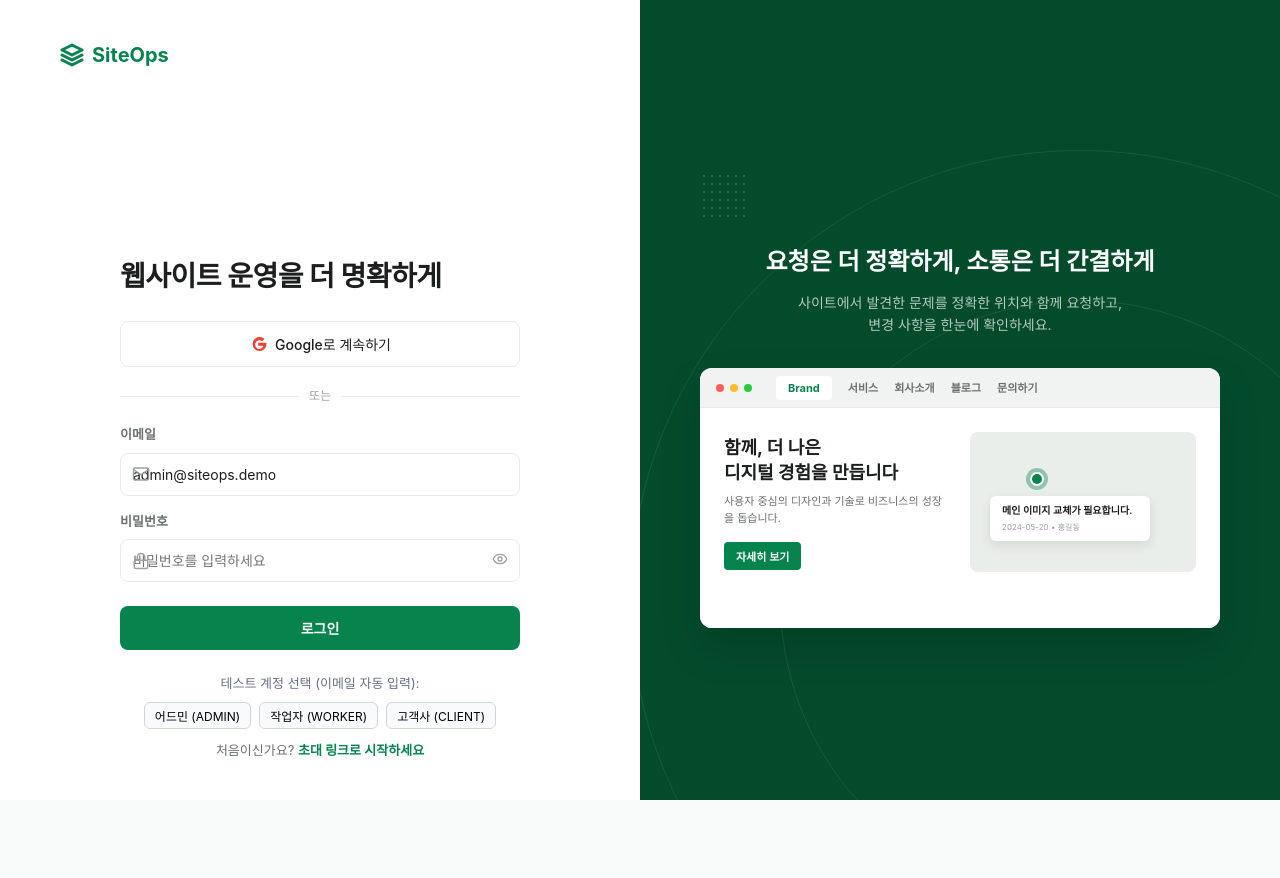
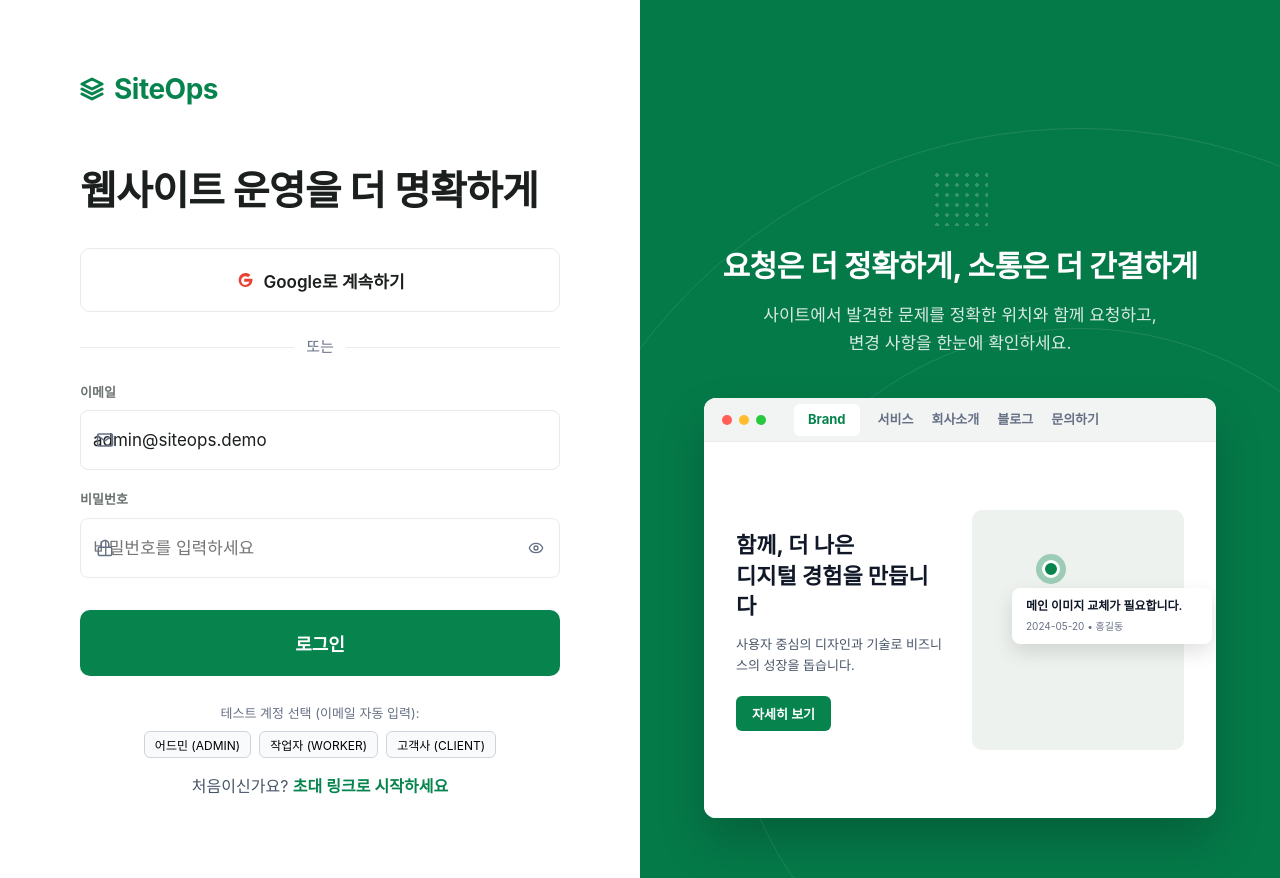
Before and after one commit to rhazns22/SiteOps_Front, a React (Vite) app: page /login in a window 1280 px wide. Before the commit the page ends 800 px from the top, so only its background shows below. Built offline with nearby package versions, Linux system fonts and the light colour scheme; no server answers; a web font is replaced by a local one.

Commit message:
fix: redesign login page layout with 50:50 grid, 530px form width, and DEV-only demo account selector

```diff
--- a/src/pages/Login.css
+++ b/src/pages/Login.css
@@ -1,24 +1,29 @@
+/* Layout Grid: 50:50 Split */
 .login-wrapper {
-  display: flex;
-  width: 100vw;
-  height: 100vh;
-  background-color: var(--surface);
-  overflow: hidden;
+  display: grid;
+  grid-template-columns: minmax(0, 1fr) minmax(0, 1fr);
+  width: 100%;
+  min-height: 100vh;
+  background-color: #ffffff;
+  overflow-x: hidden;
 }
 
+/* Left Login Form Panel */
 .login-left {
-  width: 50%;
-  height: 100%;
+  min-width: 0;
+  padding: 68px clamp(72px, 6.25vw, 100px);
+  background: #ffffff;
   display: flex;
   flex-direction: column;
-  padding: 40px 60px;
-  justify-content: space-between;
+  align-items: flex-start;
+  justify-content: flex-start;
 }
 
 .login-brand {
   display: flex;
   align-items: center;
-  gap: 8px;
+  gap: 10px;
+  margin-bottom: 56px;
 }
 
 .brand-logo {
@@ -28,123 +33,144 @@
 }
 
 .brand-name {
-  font-size: 20px;
+  font-size: 28px;
   font-weight: 700;
   color: var(--primary);
+  letter-spacing: -0.5px;
 }
 
 .login-form-container {
-  max-width: 400px;
   width: 100%;
-  margin: 0 auto;
+  max-width: 530px;
 }
 
 .login-title {
-  font-size: 28px;
+  font-size: 40px;
   font-weight: 700;
   color: var(--text-primary);
-  margin-bottom: 24px;
-  letter-spacing: -0.5px;
+  margin-bottom: 32px;
+  letter-spacing: -0.8px;
+  line-height: 1.25;
 }
 
 .google-btn {
   display: flex;
   align-items: center;
   justify-content: center;
-  gap: 8px;
+  gap: 10px;
   width: 100%;
-  padding: 12px;
+  height: 64px;
   border: 1px solid var(--border);
-  border-radius: 8px;
-  background-color: var(--surface);
+  border-radius: 10px;
+  background-color: #ffffff;
   color: var(--text-primary);
-  font-weight: 500;
-  font-size: 14px;
-  transition: background-color 0.2s ease;
+  font-weight: 600;
+  font-size: 17px;
+  cursor: pointer;
+  transition: background-color 0.2s ease, border-color 0.2s ease;
 }
 
 .google-btn:hover {
-  background-color: var(--background);
+  background-color: #f9fafb;
+  border-color: #d0d5dd;
 }
 
 .login-separator {
   display: flex;
   align-items: center;
   text-align: center;
-  color: var(--text-muted);
-  font-size: 12px;
-  margin: 20px 0;
+  color: #667085;
+  font-size: 15px;
+  margin: 24px 0;
+  width: 100%;
 }
 
 .login-separator::before,
 .login-separator::after {
   content: '';
   flex: 1;
-  border-bottom: 1px solid var(--border);
+  border-bottom: 1px solid #eaecf0;
 }
 
 .login-separator span {
-  padding: 0 10px;
+  padding: 0 12px;
 }
 
 .login-form {
   display: flex;
   flex-direction: column;
-  gap: 16px;
+  gap: 20px;
+  width: 100%;
 }
 
 .form-group {
   display: flex;
   flex-direction: column;
-  gap: 6px;
+  gap: 8px;
 }
 
 .form-group label {
-  font-size: 13px;
+  font-size: 17px;
   font-weight: 600;
-  color: var(--text-secondary);
+  color: #344054;
 }
 
 .input-with-icon {
   position: relative;
   display: flex;
   align-items: center;
+  width: 100%;
 }
 
 .input-icon {
   position: absolute;
-  left: 12px;
-  color: var(--text-muted);
+  left: 16px;
+  color: #667085;
+  pointer-events: none;
 }
 
 .input-with-icon input {
   width: 100%;
-  padding: 12px 12px 12px 42px;
-  border: 1px solid var(--border);
-  border-radius: 8px;
-  background-color: var(--surface);
-  color: var(--text-primary);
+  height: 60px;
+  padding: 0 16px 0 50px;
+  border: 1px solid #d0d5dd;
+  border-radius: 10px;
+  background-color: #ffffff;
+  color: #101828;
+  font-size: 17px;
+  outline: none;
+  transition: border-color 0.2s ease, box-shadow 0.2s ease;
 }
 
 .input-with-icon input:focus {
   border-color: var(--primary);
+  box-shadow: 0 0 0 4px rgba(7, 132, 78, 0.12);
 }
 
 .password-toggle {
   position: absolute;
-  right: 12px;
-  color: var(--text-muted);
+  right: 16px;
+  background: transparent;
+  border: none;
+  color: #667085;
+  cursor: pointer;
+  display: flex;
+  align-items: center;
+  justify-content: center;
 }
 
 .login-submit-btn {
   width: 100%;
-  padding: 12px;
+  height: 66px;
   background-color: var(--primary);
-  color: var(--surface);
-  border-radius: 8px;
+  color: #ffffff;
+  border: none;
+  border-radius: 10px;
   font-weight: 600;
-  font-size: 14px;
-  margin-top: 8px;
+  font-size: 18px;
+  margin-top: 12px;
+  cursor: pointer;
+  transition: background-color 0.2s ease;
 }
 
 .login-submit-btn:hover {
@@ -152,27 +178,33 @@
 }
 
 .login-footer {
-  margin-top: 24px;
+  margin-top: 28px;
   text-align: center;
-  font-size: 13px;
-  color: var(--text-secondary);
+  font-size: 16px;
+  color: #475467;
+  width: 100%;
 }
 
 .invite-link {
   color: var(--primary);
   font-weight: 600;
+  text-decoration: none;
 }
 
-/* Right Section Styles */
+.invite-link:hover {
+  text-decoration: underline;
+}
+
+/* Right Visual Section */
 .login-right {
-  width: 50%;
-  height: 100%;
-  background-color: #044b2c; /* Deep Emerald background */
+  min-width: 0;
+  background-color: #057a49;
   position: relative;
   display: flex;
-  align-items: center;
   justify-content: center;
-  padding: 60px;
+  align-items: flex-start;
+  padding: 170px 64px 60px;
+  overflow: hidden;
 }
 
 .right-bg-curves {
@@ -188,84 +220,90 @@
 .curve {
   position: absolute;
   border-radius: 50%;
-  border: 1.5px solid rgba(255, 255, 255, 0.08);
+  border: 1.5px solid rgba(255, 255, 255, 0.1);
 }
 
 .curve-1 {
-  width: 600px;
-  height: 600px;
-  bottom: -100px;
-  right: -100px;
+  width: 700px;
+  height: 700px;
+  bottom: -150px;
+  right: -150px;
 }
 
 .curve-2 {
-  width: 900px;
-  height: 900px;
-  bottom: -250px;
-  right: -250px;
+  width: 1100px;
+  height: 1100px;
+  bottom: -350px;
+  right: -350px;
 }
 
 .intro-container {
   position: relative;
   z-index: 2;
   width: 100%;
-  max-width: 540px;
+  max-width: 660px;
   display: flex;
   flex-direction: column;
+  align-items: center;
 }
 
 .dots-pattern {
-  width: 48px;
-  height: 48px;
-  background-image: radial-gradient(rgba(255, 255, 255, 0.15) 1.5px, transparent 1.5px);
-  background-size: 8px 8px;
-  margin-bottom: 24px;
+  width: 56px;
+  height: 56px;
+  background-image: radial-gradient(rgba(255, 255, 255, 0.2) 2px, transparent 2px);
+  background-size: 10px 10px;
+  margin-bottom: 20px;
 }
 
 .intro-title {
-  color: var(--surface);
-  font-size: 24px;
+  color: #ffffff;
+  font-size: 30px;
   font-weight: 700;
-  margin-bottom: 12px;
+  margin-bottom: 14px;
   text-align: center;
+  line-height: 1.35;
+  letter-spacing: -0.5px;
 }
 
 .intro-subtitle {
-  color: rgba(255, 255, 255, 0.7);
-  font-size: 14px;
-  line-height: 1.6;
+  color: rgba(255, 255, 255, 0.85);
+  font-size: 17px;
+  line-height: 1.7;
   text-align: center;
-  margin-bottom: 32px;
+  margin-bottom: 40px;
 }
 
 /* Browser Mockup styling */
 .browser-mockup {
-  background-color: var(--surface);
+  width: 100%;
+  max-width: 640px;
+  height: 420px;
+  background-color: #ffffff;
   border-radius: 12px;
-  box-shadow: 0 20px 40px rgba(0, 0, 0, 0.15);
+  box-shadow: 0 24px 48px rgba(0, 0, 0, 0.2);
   overflow: hidden;
   display: flex;
   flex-direction: column;
 }
 
 .browser-header {
-  height: 40px;
-  background-color: #f1f3f2;
+  height: 44px;
+  background-color: #f2f4f3;
   display: flex;
   align-items: center;
-  padding: 0 16px;
-  border-bottom: 1px solid var(--border);
+  padding: 0 18px;
+  border-bottom: 1px solid #eaecf0;
 }
 
 .window-dots {
   display: flex;
-  gap: 6px;
-  margin-right: 24px;
+  gap: 7px;
+  margin-right: 28px;
 }
 
 .dot {
-  width: 8px;
-  height: 8px;
+  width: 10px;
+  height: 10px;
   border-radius: 50%;
   display: inline-block;
 }
@@ -276,34 +314,39 @@
 
 .browser-tabs {
   display: flex;
-  gap: 16px;
-  font-size: 11px;
-  color: var(--text-secondary);
+  gap: 18px;
+  font-size: 13px;
+  color: #667085;
   font-weight: 600;
 }
 
 .browser-tab {
-  background-color: var(--surface);
-  padding: 4px 12px;
-  border-radius: 4px;
+  background-color: #ffffff;
+  padding: 6px 14px;
+  border-radius: 6px;
   color: var(--primary);
   font-weight: 700;
 }
 
 .browser-tab-link {
-  padding: 4px 0;
+  padding: 6px 0;
   cursor: pointer;
 }
 
 .browser-body {
-  padding: 24px;
-  background-color: var(--surface);
-  min-height: 220px;
+  padding: 32px;
+  background-color: #ffffff;
+  height: calc(100% - 44px);
+  display: flex;
+  flex-direction: column;
+  justify-content: center;
 }
 
 .mockup-content {
   display: flex;
-  gap: 20px;
+  gap: 24px;
+  height: 100%;
+  align-items: center;
 }
 
 .mockup-text-section {
@@ -314,28 +357,30 @@
 }
 
 .mockup-text-section h3 {
-  font-size: 18px;
+  font-size: 22px;
   font-weight: 700;
-  color: var(--text-primary);
+  color: #101828;
   line-height: 1.4;
-  margin-bottom: 8px;
+  margin-bottom: 12px;
 }
 
 .mockup-text-section p {
-  font-size: 11px;
-  color: var(--text-secondary);
-  line-height: 1.5;
-  margin-bottom: 16px;
+  font-size: 13px;
+  color: #475467;
+  line-height: 1.6;
+  margin-bottom: 20px;
 }
 
 .mockup-cta {
   background-color: var(--primary);
-  color: var(--surface);
+  color: #ffffff;
   font-weight: 600;
-  font-size: 11px;
-  padding: 6px 12px;
-  border-radius: 4px;
+  font-size: 13px;
+  padding: 8px 16px;
+  border-radius: 6px;
+  border: none;
   width: fit-content;
+  cursor: pointer;
 }
 
 .mockup-image-section {
@@ -343,13 +388,14 @@
   display: flex;
   align-items: center;
   justify-content: center;
+  height: 100%;
 }
 
 .mockup-img-placeholder {
   width: 100%;
-  height: 140px;
-  background-color: #eaeeeb;
-  border-radius: 8px;
+  height: 240px;
+  background-color: #edf2ee;
+  border-radius: 10px;
   position: relative;
   display: flex;
   align-items: center;
@@ -358,42 +404,60 @@
 
 .mockup-pin-container {
   position: absolute;
-  top: 40px;
-  left: 60px;
+  top: 50px;
+  left: 70px;
 }
 
 .mockup-pulse-pin {
-  width: 14px;
-  height: 14px;
+  width: 18px;
+  height: 18px;
   background-color: var(--primary);
-  border: 2px solid var(--surface);
+  border: 3px solid #ffffff;
   border-radius: 50%;
-  box-shadow: 0 0 0 4px rgba(7, 132, 78, 0.4);
+  box-shadow: 0 0 0 6px rgba(7, 132, 78, 0.35);
 }
 
 .mockup-bubble {
   position: absolute;
-  top: 24px;
-  left: -40px;
-  background-color: var(--surface);
-  border-radius: 6px;
-  padding: 8px 12px;
-  box-shadow: 0 4px 12px rgba(0, 0, 0, 0.1);
+  top: 28px;
+  left: -30px;
+  background-color: #ffffff;
+  border-radius: 8px;
+  padding: 10px 14px;
+  box-shadow: 0 8px 20px rgba(0, 0, 0, 0.12);
   display: flex;
   flex-direction: column;
-  width: 160px;
+  width: 200px;
   z-index: 10;
 }
 
 .bubble-text {
-  font-size: 10px;
+  font-size: 12px;
   font-weight: 600;
-  color: var(--text-primary);
-  line-height: 1.3;
+  color: #101828;
+  line-height: 1.4;
 }
 
 .bubble-meta {
-  font-size: 8px;
-  color: var(--text-muted);
+  font-size: 10px;
+  color: #667085;
   margin-top: 4px;
 }
+
+/* Responsive Rules for Small Screens */
+@media (max-width: 1023px) {
+  .login-wrapper {
+    grid-template-columns: 1fr;
+    height: auto;
+    min-height: 100vh;
+    overflow-y: auto;
+  }
+
+  .login-left {
+    padding: 40px 24px;
+  }
+
+  .login-right {
+    display: none;
+  }
+}
--- a/src/pages/Login.tsx
+++ b/src/pages/Login.tsx
@@ -104,7 +104,8 @@ export const Login: React.FC = () => {
           </form>
 
           <div className="login-footer">
-            <div style={{ marginTop: '12px', fontSize: '13px', color: '#667085', display: 'flex', flexDirection: 'column', gap: '8px', alignItems: 'center' }}>
+            {import.meta.env.DEV && (
+              <div style={{ marginBottom: '16px', fontSize: '13px', color: '#667085', display: 'flex', flexDirection: 'column', gap: '8px', alignItems: 'center' }}>
                 <span>테스트 계정 선택 (이메일 자동 입력):</span>
                 <div style={{ display: 'flex', gap: '8px', flexWrap: 'wrap', justifyContent: 'center' }}>
                   <button
@@ -130,7 +131,8 @@ export const Login: React.FC = () => {
                   </button>
                 </div>
               </div>
-            <div style={{ marginTop: '12px' }}>
+            )}
+            <div>
               <span>처음이신가요? </span>
               <a href="#invite" className="invite-link">초대 링크로 시작하세요</a>
             </div>
```
Lines whose indentation alone changed are shown as unchanged.
